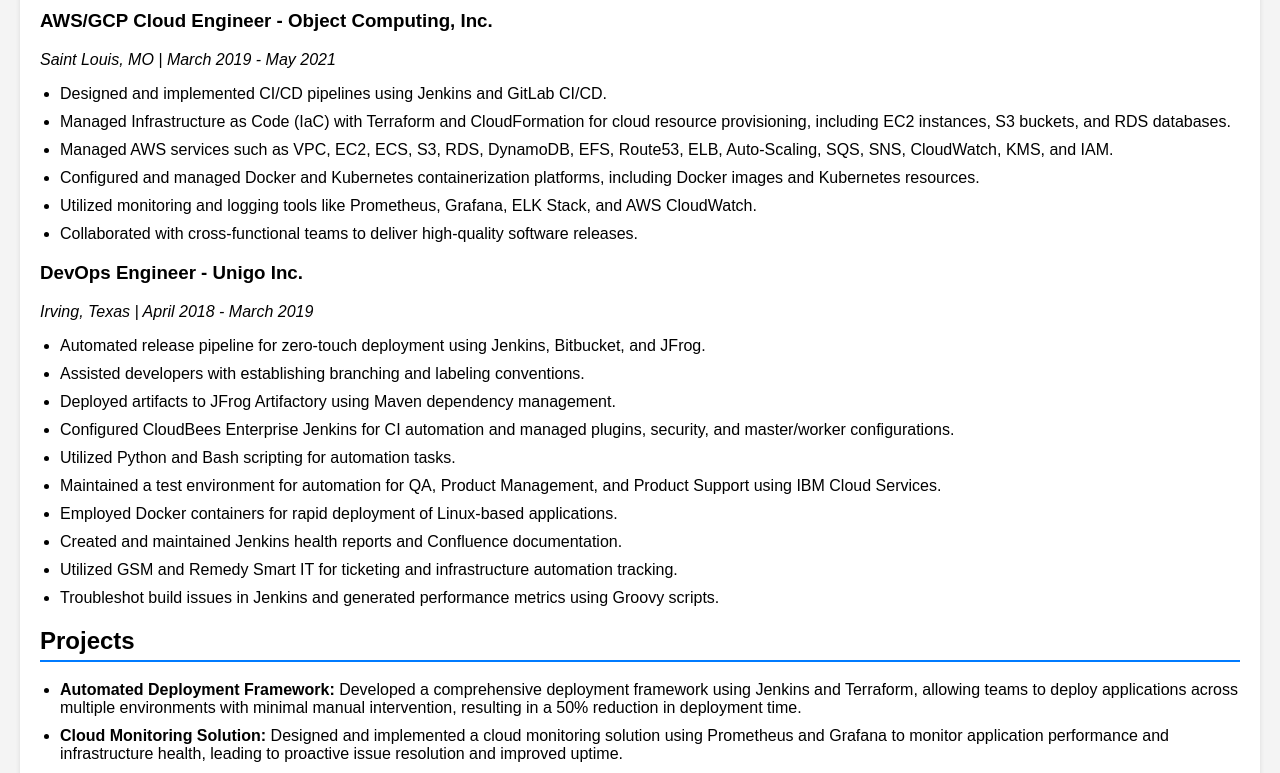
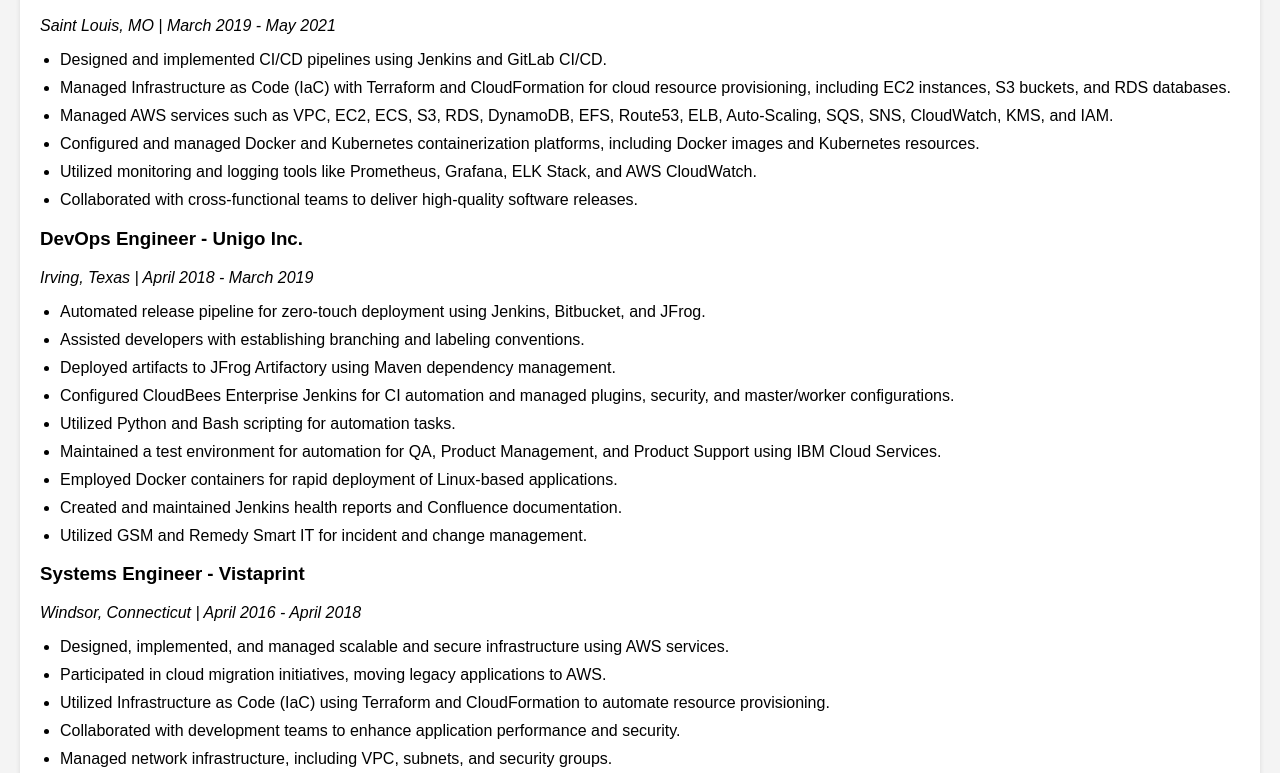
Before and after one commit to Bharath420/resume, a React (Create React App) app: page / in a window 1280 px wide. Shown: the part 2000-2773 px from the top of the page. Built offline with nearby package versions, Linux system fonts and the light colour scheme.

Commit message:
Initial commit

```diff
--- a/src/App.css
+++ b/src/App.css
@@ -38,7 +38,7 @@
 }
 
 li {
-  margin-bottom: 10px; /* Adds spacing between list items */
+  margin-bottom: 10px;
 }
 
 /* Footer styles */
--- a/src/App.js
+++ b/src/App.js
@@ -13,8 +13,7 @@
         <h2>Contact Information</h2>
         <p><strong>Email:</strong> bharathmadvar@gmail.com</p>
         <p><strong>Phone:</strong> 732-783-8757</p>
-        <p><strong>LinkedIn:</strong> <a href="https://www.linkedin.com/in/yourprofile/">LinkedIn Profile</a></p>
-        <p><strong>GitHub:</strong> <a href="https://github.com/Bharath420">Bharath420</a></p>
+        <p><strong>LinkedIn:</strong> <a href="linkedin.com/in/bharath-madvar-230a03271">LinkedIn Profile</a></p>
       </section>
 
       <section className="professional-summary">
@@ -58,6 +57,7 @@
 
       <section className="experience">
         <h2>Professional Experience</h2>
+
         <div className="job">
           <h3>Software Engineer DevOps / GCP - Lowe’s</h3>
           <p><em>Charlotte, NC | October 2022 - Present</em></p>
@@ -121,30 +121,42 @@
             <li>Maintained a test environment for automation for QA, Product Management, and Product Support using IBM Cloud Services.</li>
             <li>Employed Docker containers for rapid deployment of Linux-based applications.</li>
             <li>Created and maintained Jenkins health reports and Confluence documentation.</li>
-            <li>Utilized GSM and Remedy Smart IT for ticketing and infrastructure automation tracking.</li>
-            <li>Troubleshot build issues in Jenkins and generated performance metrics using Groovy scripts.</li>
+            <li>Utilized GSM and Remedy Smart IT for incident and change management.</li>
           </ul>
         </div>
+
+        <div className="job">
+          <h3>Systems Engineer - Vistaprint</h3>
+          <p><em>Windsor, Connecticut | April 2016 - April 2018</em></p>
+          <ul>
+            <li>Designed, implemented, and managed scalable and secure infrastructure using AWS services.</li>
+            <li>Participated in cloud migration initiatives, moving legacy applications to AWS.</li>
+            <li>Utilized Infrastructure as Code (IaC) using Terraform and CloudFormation to automate resource provisioning.</li>
+            <li>Collaborated with development teams to enhance application performance and security.</li>
+            <li>Managed network infrastructure, including VPC, subnets, and security groups.</li>
+          </ul>
+        </div>
+
+        <div className="job">
+          <h3>IT Consultant - JDA Software</h3>
+          <p><em>Scottsdale, Arizona | September 2014 - April 2016</em></p>
+          <ul>
+            <li>Provided technical expertise and support for JDA's supply chain management solutions.</li>
+            <li>Assisted clients in implementing and optimizing JDA software products.</li>
+            <li>Collaborated with cross-functional teams to identify and resolve technical issues.</li>
+          </ul>
+        </div>
+
       </section>
 
       <section className="projects">
         <h2>Projects</h2>
         <ul>
-          <li>
-            <strong>Automated Deployment Framework:</strong> Developed a comprehensive deployment framework using Jenkins and Terraform, allowing teams to deploy applications across multiple environments with minimal manual intervention, resulting in a 50% reduction in deployment time.
-          </li>
-          <li>
-            <strong>Cloud Monitoring Solution:</strong> Designed and implemented a cloud monitoring solution using Prometheus and Grafana to monitor application performance and infrastructure health, leading to proactive issue resolution and improved uptime.
-          </li>
-          <li>
-            <strong>CI/CD for Microservices:</strong> Built a CI/CD pipeline for a microservices architecture using GitLab CI/CD and Docker, enabling automatic testing and deployment of services, which increased development speed by 40%.
-          </li>
-          <li>
-            <strong>Security Enhancement Project:</strong> Integrated HashiCorp Vault with Kubernetes to secure application secrets, ensuring compliance with security standards and minimizing the risk of data breaches.
-          </li>
-          <li>
-            <strong>Cost Optimization Strategy:</strong> Implemented cost monitoring tools and policies across AWS and GCP environments, achieving a 20% reduction in cloud expenditure by identifying and eliminating underutilized resources.
-          </li>
+          <li><strong>Automated Deployment Framework:</strong> Developed a comprehensive deployment framework using Jenkins and Terraform, allowing teams to deploy applications across multiple environments with minimal manual intervention, resulting in a 50% reduction in deployment time.</li>
+          <li><strong>Cloud Monitoring Solution:</strong> Designed and implemented a cloud monitoring solution using Prometheus and Grafana to monitor application performance and infrastructure health, leading to proactive issue resolution and improved uptime.</li>
+          <li><strong>CI/CD for Microservices:</strong> Built a CI/CD pipeline for a microservices architecture using GitLab CI/CD and Docker, enabling automatic testing and deployment of services, which increased development speed by 40%.</li>
+          <li><strong>Security Enhancement Project:</strong> Integrated HashiCorp Vault with Kubernetes to secure application secrets, ensuring compliance with security standards and minimizing the risk of data breaches.</li>
+          <li><strong>Cost Optimization Strategy:</strong> Implemented cost monitoring tools and policies across AWS and GCP environments, achieving a 20% reduction in cloud expenditure by identifying and eliminating underutilized resources.</li>
         </ul>
       </section>
 
```
